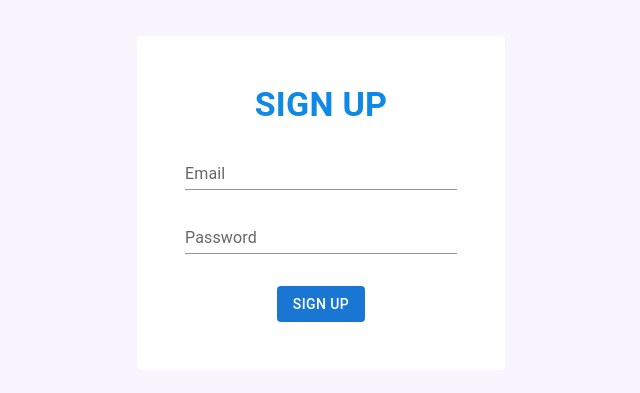
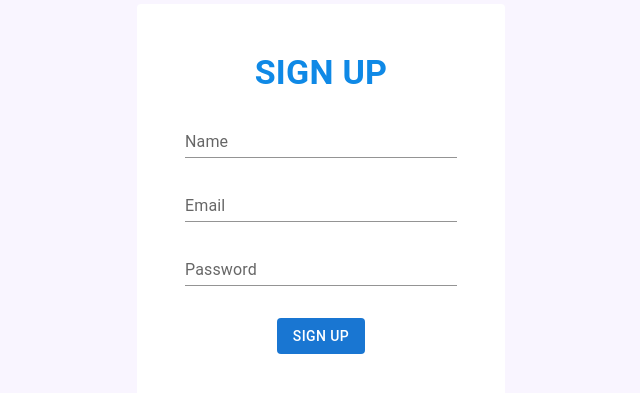
Before and after one commit to MahendraDani/Linkspace, a React (Vite) app in the folder client/: page / in a window 1280 px wide. Shown: the part 197-590 px from the top of the page, without its empty margins (319-959 px from the left). Built offline with nearby package versions, Linux system fonts and the light colour scheme.

Commit message:
feat: add name input in signup form

```diff
--- a/client/src/pages/Signup.jsx
+++ b/client/src/pages/Signup.jsx
@@ -7,6 +7,7 @@ import { useNavigate } from "react-router-dom";
 const Signup = () => {
   const [email, setEmail] = useState("");
   const [password, setPassword] = useState("");
+  const [name, setName] = useState("");
   const navigate = useNavigate();
 
   const handleSignup = async () => {
@@ -14,6 +15,7 @@ const Signup = () => {
       const response = await axios.post(
         "https://linkspace-api.vercel.app/auth/signup",
         {
+          name: name,
           email: email,
           password: password,
         }
@@ -54,6 +56,11 @@ const Signup = () => {
             SIGN UP
           </Typography>
           <TextField
+            label="Name"
+            variant="standard"
+            onChange={(e) => setName(e.target.value)}
+          />
+          <TextField
             label="Email"
             variant="standard"
             onChange={(e) => setEmail(e.target.value)}
```
